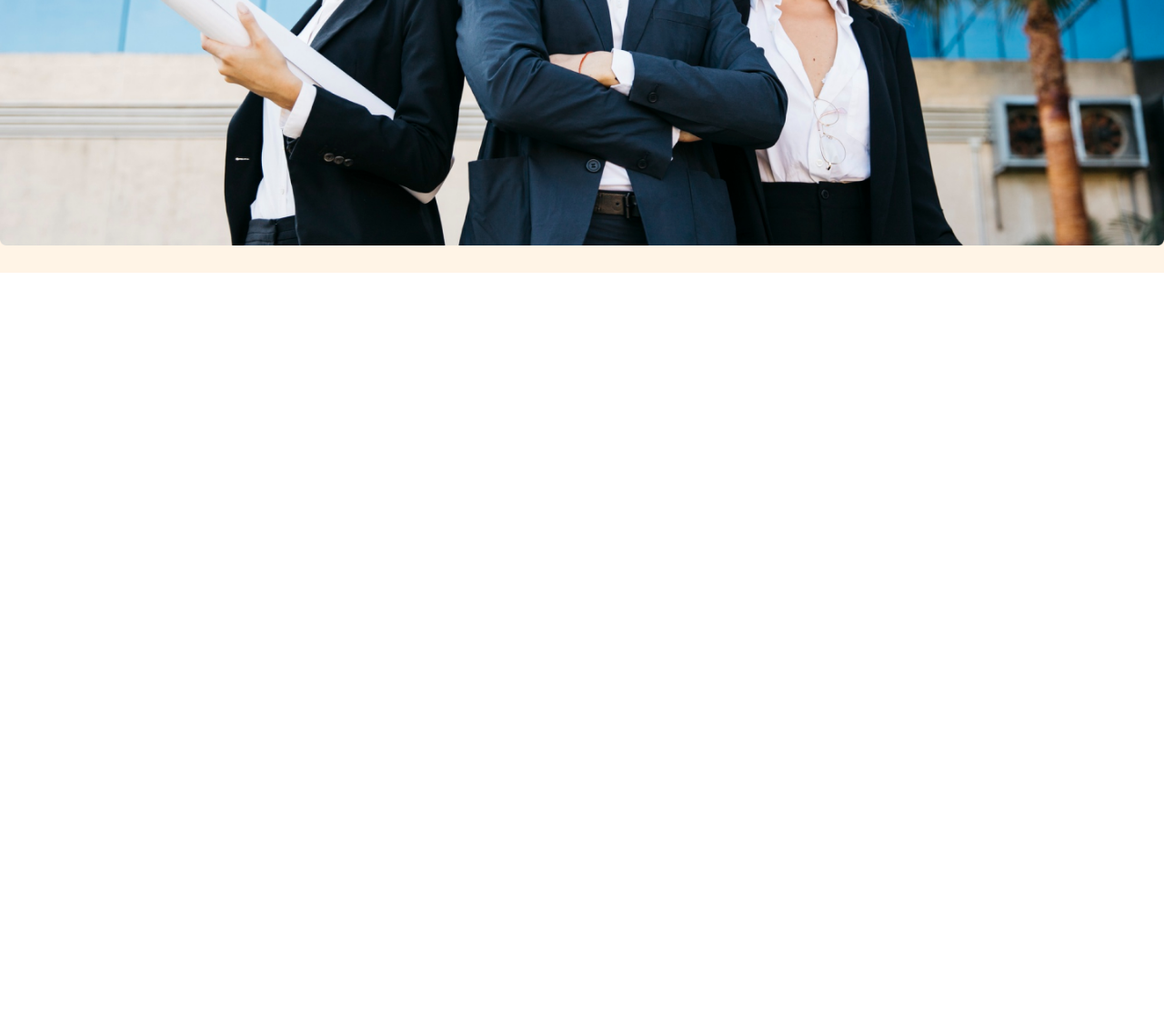
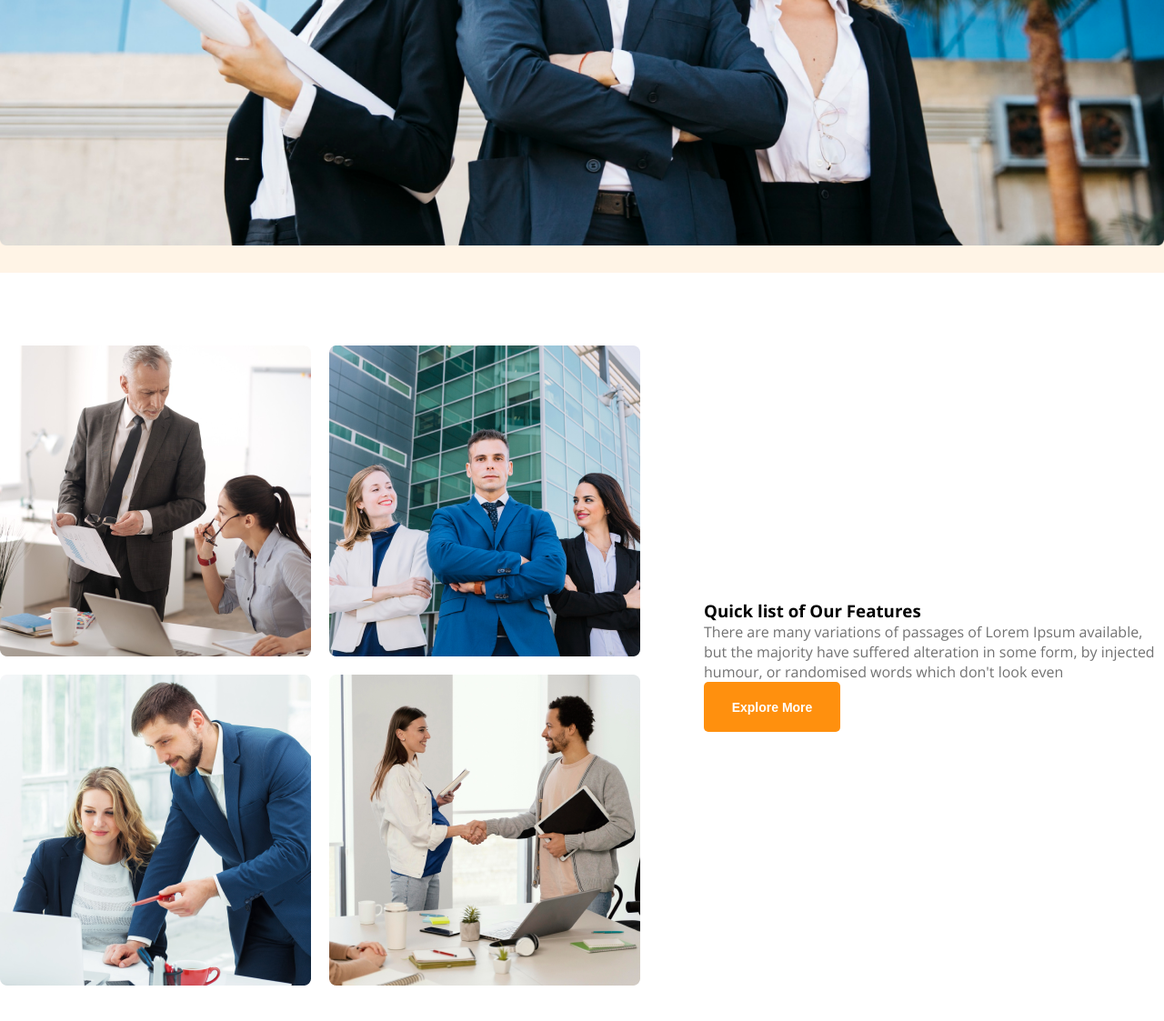
Before and after one commit to shekhmohibur/architects-practice, a plain HTML site: page index.html in a window 1280 px wide. Shown: the part 655-1778 px from the top of the page at 91% size. Before the commit the page ends 955 px from the top, so only its background shows below. Drawn offline with nearby package versions, Linux system fonts and the light colour scheme.

Commit message:
added features section and some styles

```diff
--- a/index.html
+++ b/index.html
@@ -7,6 +7,7 @@
     <link rel="stylesheet" href="styles/style.css">
 </head>
 <body class="open-sans-font">
+    <!-- header part here -->
     <header>
         <nav class="navbar display-flex">
             <h3 class="brand"><a href="">G3 Architects</a></h3>
@@ -29,7 +30,21 @@
         </div>
     </header>
     <main>
-
+        <section class="features section-gap">
+            <div class="teams display-flex">
+                <div class="teams-gallery display-grid">
+                    <img src="images/team1.png" alt="discussing team members">
+                    <img src="images/team2.png" alt="discussing team members">
+                    <img src="images/team3.png" alt="discussing team members">
+                    <img src="images/team4.png" alt="discussing team members">
+                </div>
+                <div class="quick-list">
+                    <h3 class="quick-list-title">Quick list of Our Features</h3>
+                    <p class="quick-list-description light-gray">There are many variations of passages of Lorem Ipsum available, but the majority have suffered alteration in some form, by injected humour, or randomised words which don't look even</p>
+                    <button class="primary-btn">Explore More</button>
+                </div>
+            </div>
+        </section>
     </main>
     <footer>
 
--- a/styles/style.css
+++ b/styles/style.css
@@ -4,6 +4,9 @@
     padding: 0;
 }
 /* shered styles here  */
+.light-gray{
+  color: #727272;
+}
 .open-sans-font {
     font-family: "Open Sans", serif;
     font-optical-sizing: auto;
@@ -18,6 +21,12 @@
   }
   .display-flex{
     display: flex;
+  }
+  .display-grid{
+    display: grid;
+  }
+  .section-gap{
+    margin: 80px 0;
   }
   .primary-btn{
     background: #FF900E;
@@ -72,6 +81,32 @@
 .banner-img{
     width: 100%;
 }
+/* features section styles  */
+.teams{
+  max-width: 1310px;
+  margin: 0 auto;
+  align-items: center;
+  gap: 70px;
+}
+.teams-gallery{
+  grid-template-columns: repeat(2, 1fr);
+  gap: 20px;
+}
+
+
+
+
+
+
+
+
+
+
+
+
+
+
+
 /* viewport for diffrent devices  */
 @media screen and (max-width: 576px) {
     .heading{
@@ -91,8 +126,7 @@
     .short-identity{
         padding: 20px;
     }
-}
     .short-identity{
         padding:0 70px;
     }
-  }
+}
```
